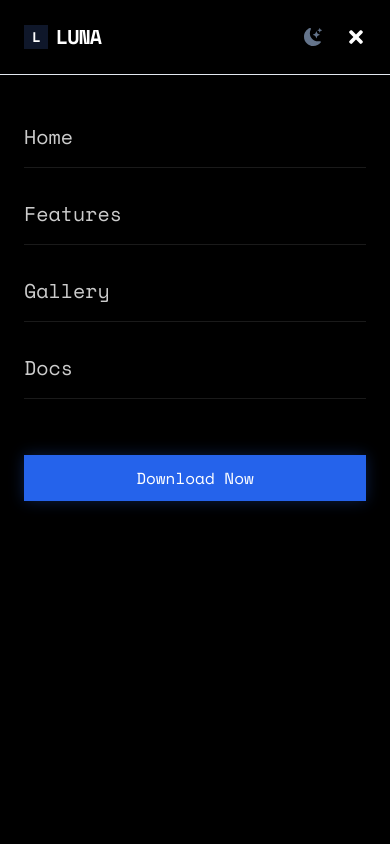
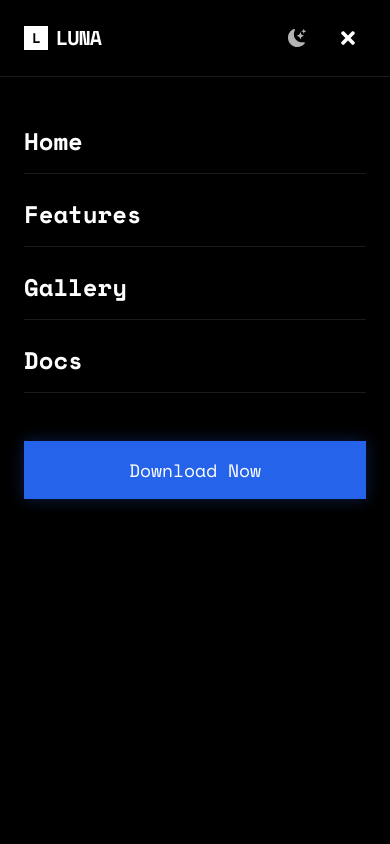
Before and after one commit to kushwahayashh/landingpage-lunaplayer, a React (Vite) app: page / in a window 390 px wide. Both pictures are taken after a click on the button 356 px from the left and 37 px from the top of the page. Shown: the top 844 px of the page. Built offline with nearby package versions, Linux system fonts and the light colour scheme.

Commit message:
Rewrite mobile menu to be full screen overlay with high z-index and improved styling

```diff
--- a/src/components/layout/Header.jsx
+++ b/src/components/layout/Header.jsx
@@ -121,13 +121,13 @@ const Header = () => {
             initial={{ opacity: 0 }}
             animate={{ opacity: 1 }}
             exit={{ opacity: 0 }}
-            transition={{ duration: 0.2, ease: "easeOut" }}
-            className="md:hidden fixed inset-0 top-0 left-0 right-0 bottom-0 bg-black z-40"
+            transition={{ duration: 0.2 }}
+            className="fixed inset-0 z-[100] bg-black flex flex-col md:hidden"
           >
             {/* Header bar in mobile menu */}
-            <div className="flex justify-between items-center px-6 py-5 border-b border-border">
+            <div className="flex justify-between items-center px-6 py-5 border-b border-white/10">
               <a href="#" className="text-xl font-bold tracking-tighter flex items-center gap-2" onClick={() => setIsMobileMenuOpen(false)}>
-                <div className="w-6 h-6 bg-foreground text-background flex items-center justify-center font-mono text-sm">
+                <div className="w-6 h-6 bg-white text-black flex items-center justify-center font-mono text-sm">
                   L
                 </div>
                 <span className="font-mono text-white">LUNA</span>
@@ -135,13 +135,13 @@ const Header = () => {
               <div className="flex items-center gap-4">
                 <button
                   onClick={toggleTheme}
-                  className="p-2 rounded-full hover:bg-secondary transition-colors text-muted-foreground hover:text-foreground"
+                  className="p-2 rounded-full hover:bg-white/10 transition-colors text-white/70 hover:text-white"
                 >
                   {theme === 'dark' ? <BsSunFill className="text-lg" /> : <BsMoonStarsFill className="text-lg" />}
                 </button>
                 <button
                   onClick={() => setIsMobileMenuOpen(false)}
-                  className="text-xl focus:outline-none text-white"
+                  className="text-xl focus:outline-none text-white p-2 hover:bg-white/10 rounded-full transition-colors"
                 >
                   <FaTimes />
                 </button>
@@ -149,24 +149,26 @@ const Header = () => {
             </div>
 
             {/* Navigation links */}
-            <nav className="px-6 py-8 flex flex-col gap-4">
+            <div className="flex-1 overflow-y-auto">
+              <nav className="px-6 py-8 flex flex-col gap-2">
                 {navLinks.map((link) => (
                   <a
                     key={link.name}
                     href={link.href}
-                  className="text-xl font-medium text-white/80 hover:text-white py-4 border-b border-white/10 transition-colors"
+                    className="text-2xl font-bold text-white hover:text-primary transition-colors py-4 border-b border-white/10"
                     onClick={() => setIsMobileMenuOpen(false)}
                     {...(link.external && { target: '_blank', rel: 'noopener noreferrer' })}
                   >
                     {link.name}
                   </a>
                 ))}
-              <div className="pt-6 mt-4">
-                <Button href="#download" className="w-full" onClick={() => setIsMobileMenuOpen(false)}>
+                <div className="pt-8 mt-2">
+                  <Button href="#download" size="lg" className="w-full text-lg" onClick={() => setIsMobileMenuOpen(false)}>
                     Download Now
                   </Button>
                 </div>
               </nav>
+            </div>
           </motion.div>
         )}
       </AnimatePresence>
```
Lines whose indentation alone changed are shown as unchanged.
